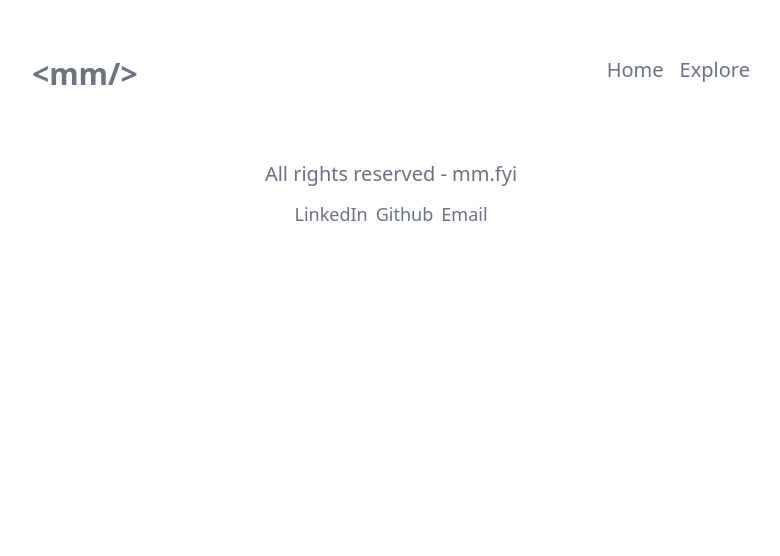
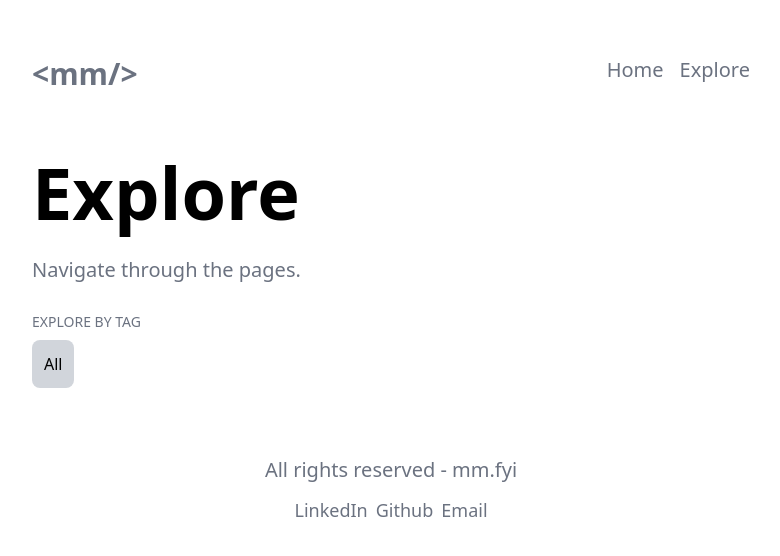
Before and after one commit to Mahib09/Blog_Site, a React (Vite) app: page /Explore in a window 1280 px wide. Shown: the top 556 px of the page, without its empty margins (249-1029 px from the left). Built offline with nearby package versions, Linux system fonts and the light colour scheme.

Commit message:
Tags Button added

```diff
--- a/src/Pages/Explore.jsx
+++ b/src/Pages/Explore.jsx
@@ -1,3 +1,16 @@
+import TagButton from "../components/TagButton";
+import { Link } from "react-router-dom";
 export function Explore() {
-  return;
+  return (
+    <div className="container">
+      <h1 className="mt-16">Explore</h1>
+      <p className="text-xl text-gray-500">Navigate through the pages.</p>
+      <p className="text-sm text-gray-500">EXPLORE BY TAG</p>
+      <div className="flex gap-2 mt-2">
+        <Link to="/">
+          <TagButton name="All" />
+        </Link>
+      </div>
+    </div>
+  );
 }
--- a/src/Pages/Home.jsx
+++ b/src/Pages/Home.jsx
@@ -9,7 +9,7 @@ export function Home() {
       </p>
       <TitleCard
         title="Why This Site?"
-        dateCreated="May 5, 2024"
+        dateCreated="May 1, 2024"
         to="/Whythissite"
       />
     </div>
--- a/src/Pages/Whythissite.jsx
+++ b/src/Pages/Whythissite.jsx
@@ -3,7 +3,7 @@ export function Whythissite() {
     <div className="container">
       <div className="mt-16">
         <h1>Why This Site?</h1>
-        <p className="text-xl text-gray-500">May 1st, 2024</p>
+        <p className="text-xl text-gray-500">May 1, 2024</p>
         <p>
           As I was freshening up on React, I was looking at doing some projects
           that would help me refresh on React, which I wanted to do as I am
--- a/src/components/Header.jsx
+++ b/src/components/Header.jsx
@@ -12,7 +12,7 @@ export function Header() {
       <Link to="/" className="text-xl ml-auto text-gray-500 hover:text-black">
         Home
       </Link>
-      <Link to="/" className="text-xl text-gray-500 hover:text-black">
+      <Link to="/Explore" className="text-xl text-gray-500 hover:text-black">
         Explore
       </Link>
     </div>
--- a/src/components/Button.jsx
+++ b/src/components/TagButton.jsx
@@ -1,4 +1,4 @@
-export function Button(props) {
+export default function TagButton(props) {
   return (
     <button className="p-3 bg-gray-300 rounded-lg text-md text-black hover:bg-gray-600 hover:text-gray-300 transition-all">
       {props.name}
```
